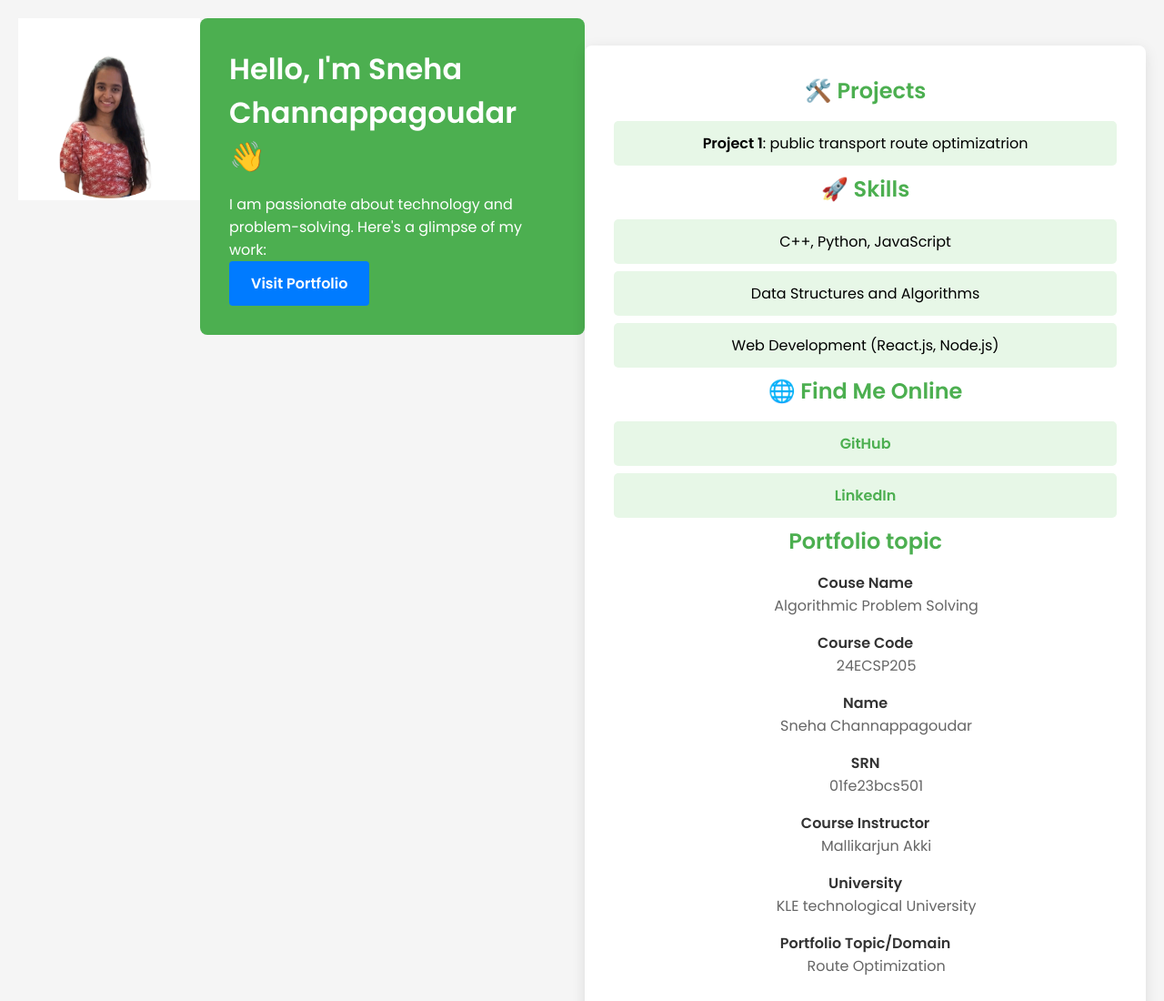
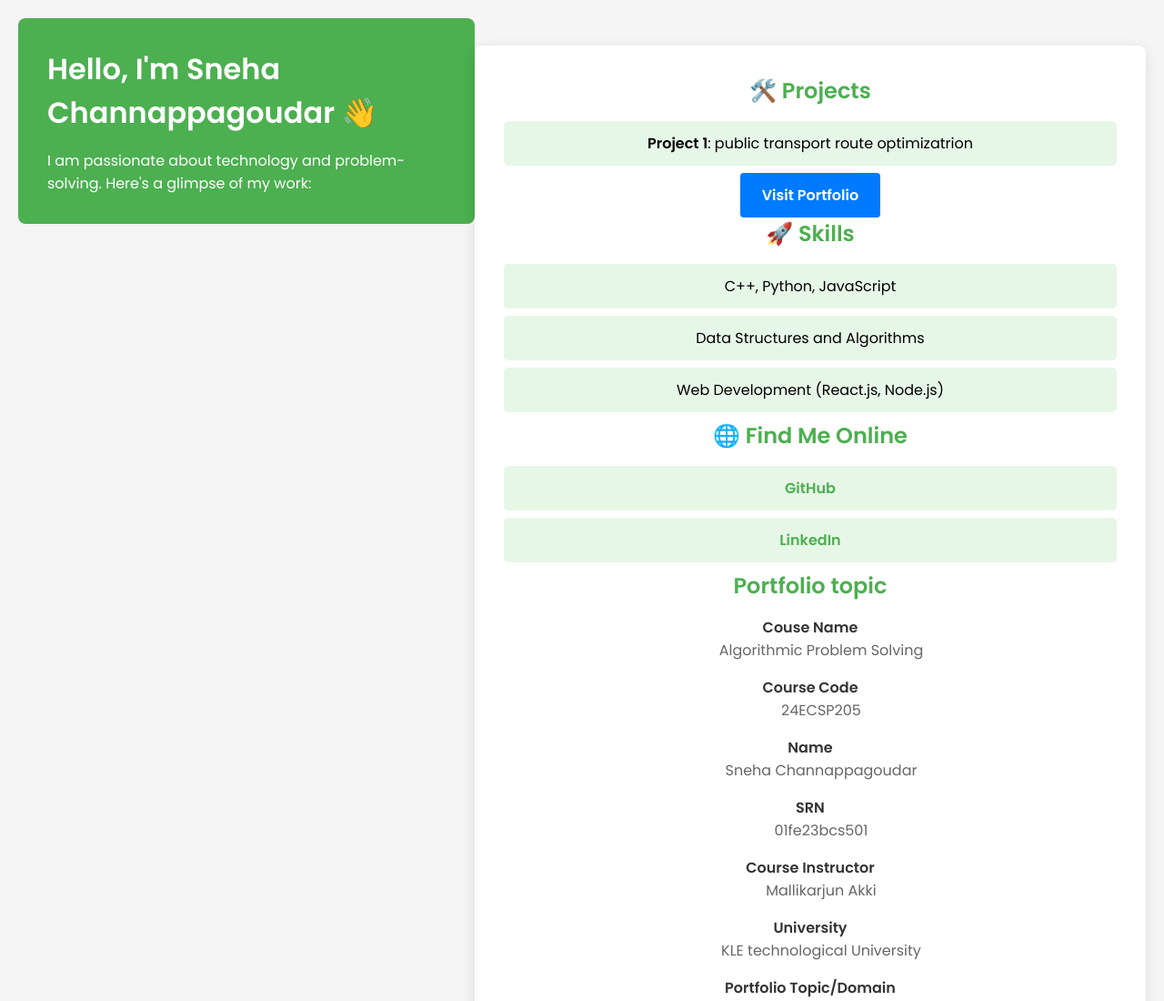
Before and after one commit to Sneha-C-02/routeoptimization.github.io, a plain HTML site: page index.html in a window 1280 px wide. Shown: the top 1100 px of the page at 91% size. Drawn offline with Linux system fonts and the light colour scheme.

Commit message:
Update index.html

```diff
--- a/index.html
+++ b/index.html
@@ -8,13 +8,10 @@
     <link href="https://fonts.googleapis.com/css2?family=Poppins:wght@300;400;600&display=swap" rel="stylesheet">
 </head>
 <body>
-<img src="https://github.com/Sneha-C-02/routeoptimization.github.io/blob/main/asset/sneha.png?raw=true" width="200">
 
-
-    <header>
+ <header>
         <h1>Hello, I'm Sneha Channappagoudar 👋</h1>
         <p>I am passionate about technology and problem-solving. Here's a glimpse of my work:</p>
-        <a href="https://sites.google.com/kletech.ac.in/sneha-daa-portfolio/home" class="link-button" target="_blank">Visit Portfolio</a>
 
     </header>
 
@@ -22,6 +19,8 @@
         <h2>🛠️ Projects</h2>
         <ul>
             <li><strong>Project 1</strong>: public transport route optimizatrion</li>
+            <a href="https://sites.google.com/kletech.ac.in/sneha-daa-portfolio/home" class="link-button" target="_blank">Visit Portfolio</a>
+
         </ul>
 
         <h2>🚀 Skills</h2>
```
